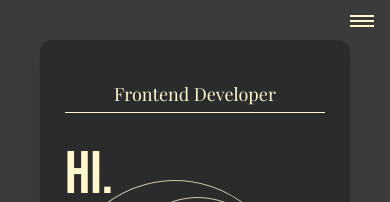
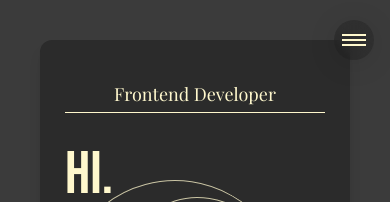
Before and after one commit to jorboare/portfolio2024, a React (Vite) app: page / in a window 390 px wide. Shown: the top 202 px of the page. Built offline with nearby package versions, Linux system fonts and the light colour scheme; a web font is replaced by a local one.

Commit message:
Navbar mobile added.

```diff
--- a/src/components/about/About.tsx
+++ b/src/components/about/About.tsx
@@ -6,29 +6,20 @@ const About = () => {
   return (
     <div
       id="about"
-      className=" relative grid grid-cols-12 grid-rows-2 gap-1 w-full sm:h-[400px] md:h-[500px] lg:h-[600px] pt-0 sm:pt-14 sm:mt-[0px] md:mt-[50px] lg:mt-[120px] sm:mb-5 md:mb-[0px] sm:border-t-[1px] sm:border-primary md:border-t-0 lg:border-t-0"
+      className=" relative grid w-full grid-cols-12 grid-rows-2 gap-1 pt-0 sm:mb-5 sm:mt-[0px] sm:h-[400px] sm:border-t-[1px] sm:border-primary sm:pt-14 md:mb-[0px] md:mt-[50px] md:h-[500px] md:border-t-0 lg:mt-[120px] lg:h-[600px] lg:border-t-0"
     >
-      <div className="row-span-2 sm:col-span-12 md:col-span-4 md:min-w-52 md:min-h-52">
+      <div className="row-span-2 sm:col-span-12 md:col-span-4 md:min-h-52 md:min-w-52">
         <img
-          className="fadeInRight sm:w-[150px] sm:h-[150px]  md:w-[250px] md:h-[250px] lg:w-[320px] lg:h-[320px] object-cover m-auto object-bottom rounded-full"
+          className="m-auto rounded-full object-cover  object-bottom fadeInRight sm:h-[150px] sm:w-[150px] md:h-[250px] md:w-[250px] lg:h-[320px] lg:w-[320px]"
           src={ProfileImg}
           alt="Profile image"
         />
-        {/* <ReactVivus
-          id="arrow"
-          option={{
-            file: Arrow,
-            animTimingFunction: "EASE-IN-OUT",
-            type: "oneByOne",
-            duration: 30,
-          }}
-        /> */}
       </div>
-      <div className="sm:col-span-12 md:col-span-8 z-50">
-        <h1 className="fadeInLeft transition-view col-span-12 sm:text-center md:text-right font-accent p-0 text-primary leading-[10rem] sm:text-5xl md:text-[150px]">
+      <div className="z-40 sm:col-span-12 md:col-span-8">
+        <h1 className="fadeInLeft transition-view col-span-12 p-0 font-accent leading-[10rem] text-primary sm:text-center sm:text-5xl md:text-right md:text-[120px] lg:text-[150px]">
           <span className="text-secondary">A</span>bout Me
         </h1>
-        <p className="fadeInLeft text-primary sm:text-lg md:text-2xl font-primary z-50 max-w-[700px] ml-auto">
+        <p className="fadeInLeft z-40 ml-auto max-w-[700px] font-primary text-primary sm:text-lg md:text-2xl">
           +3 years experienced front-end developer from Spain based in
           Amsterdam. Keeping up with beautiful visuals, great design and solid
           code.
@@ -36,10 +27,10 @@ const About = () => {
       </div>
       <img
         src={Arrow}
-        className="sm:hidden md:visible fadeInRight row-start-3 col-start-4 col-span-1 w-14 ml-auto"
+        className="col-span-1 col-start-4 row-start-3 ml-auto w-14 fadeInRight sm:hidden md:visible"
       />
-      <div className="sm:hidden md:visible row-start-3 col-span-5 col-start-5">
-        <p className="fadeInRight font-handwrite w-full m-0 p-0 ml-2 mt-8 text-primary text-3xl sm:hidden md:block ">
+      <div className="col-span-5 col-start-5 row-start-3 sm:hidden md:visible">
+        <p className="m-0 ml-2 mt-8 w-full p-0 font-handwrite text-3xl text-primary fadeInRight sm:hidden md:block ">
           I also love hiking, nature and sports!
         </p>
       </div>
--- a/src/components/hero/Hero.tsx
+++ b/src/components/hero/Hero.tsx
@@ -30,19 +30,19 @@ const Hero = () => {
 
   return (
     <div>
-      <h3 className="text-primary text-lg m-0 p-0 w-full text-center">
+      <h3 className="m-0 w-full p-0 text-center text-lg text-primary">
         Frontend Developer
       </h3>
       <div
         className={`${
           show ? "w-full opacity-100" : "w-0 opacity-0"
-        } h-[1px] w-full m-auto bg-primary mb-8 mt-1 transition-all duration-500`}
+        } m-auto mb-8 mt-1 h-[1px] w-full bg-primary transition-all duration-500`}
       />
-      <div className="w-full sm:h-[180px] md:h-[400px] lg:h-[500px] relative overflow-hidden z-50">
-        <h1 className="text-[200px] font-accent p-0 m-0 text-primary z-30 leading-[10rem] sm:text-6xl md:text-[150px] lg:text-[200px]">
-          Hi. <span className="block m-0 p-0">I'm Jordi.</span>
+      <div className="relative z-40 w-full overflow-hidden sm:h-[180px] md:h-[400px] lg:h-[500px]">
+        <h1 className="z-30 m-0 p-0 font-accent text-[200px] leading-[10rem] text-primary sm:text-6xl md:text-[150px] lg:text-[200px]">
+          Hi. <span className="m-0 block p-0">I'm Jordi.</span>
         </h1>
-        <h2 className="font-primary p-0 m-0 text-primary z-30 sm:text-1xl md:text-[50px] lg:text-[70px]">
+        <h2 className="sm:text-1xl z-30 m-0 p-0 font-primary text-primary md:text-[50px] lg:text-[70px]">
           I build things for the{" "}
           <span id="webSpan" className="md:text-[48px] lg:text-[68px]">
             web
--- a/src/layout/navbar/Navbar.tsx
+++ b/src/layout/navbar/Navbar.tsx
@@ -6,6 +6,7 @@ import { Link } from "react-scroll";
 const Navbar = () => {
   const [isSticky, setIsSticky] = useState(false);
   const [mobile, setMobile] = useState(window.innerWidth < 760);
+  const [openMenu, setOpenMenu] = useState(false);
   const navBarRef = useRef(null);
 
   useEffect(() => {
@@ -23,22 +24,31 @@ const Navbar = () => {
     checkPosition();
   }, []);
 
+  const handleClick = (state: boolean) => {
+    setOpenMenu(state);
+  };
+
   return (
     <>
       <div
         ref={navBarRef}
         className={`${
           mobile
-            ? "fixed top-5 right-4 "
+            ? "fixed right-4 top-5 "
             : isSticky
-            ? "fixed top-0 left-1/2 -translate-x-1/2 py-2 bg-custom mt-2 rounded-3xl border-b-0"
-            : "absolute sm:top-[357px] md:top-[537px] lg:top-[650px] border-b left-1/2 -translate-x-1/2 py-3"
-        } border-primary md:w-[80%] lg:w-[80%] transition-noTransform z-50`}
+              ? "fixed left-1/2 top-0 mt-2 -translate-x-1/2 rounded-3xl border-b-0 py-2 bg-custom"
+              : "absolute left-1/2 -translate-x-1/2 border-b py-3 sm:top-[357px] md:top-[537px] lg:top-[650px]"
+        } z-50 border-primary transition-noTransform md:w-[80%] lg:w-[80%]`}
       >
         {mobile ? (
-          <div className="w-6 h-[2px] bg-primary  after:absolute after:top-[5px] after:w-6 after:h-[2px] after:bg-primary before:absolute before:-top-[5px] before:w-6 before:h-[2px] before:bg-primary cursor-pointer" />
+          <div
+            className="relative h-10 w-10 cursor-pointer rounded-full bg-custom"
+            onClick={() => handleClick(!openMenu)}
+          >
+            <div className="absolute left-1/2 top-1/2 h-[2px] w-6 -translate-x-1/2 -translate-y-1/2 cursor-pointer  bg-primary before:absolute before:-top-[5px] before:h-[2px] before:w-6 before:bg-primary after:absolute after:top-[5px] after:h-[2px] after:w-6 after:bg-primary" />
+          </div>
         ) : (
-          <ul className="flex gap-2 justify-center text-primary">
+          <ul className="flex justify-center gap-2 text-primary">
             <li>
               <Link
                 activeClass="active"
@@ -111,6 +121,84 @@ const Navbar = () => {
           </ul>
         )}
       </div>
+      {mobile && (
+        <div
+          className={`${openMenu ? "max-h-[500px] p-5" : "h-0"} fixed left-1/2 top-0 z-[49] w-full -translate-x-1/2 transition-all bg-custom`}
+        >
+          <ul className="flex flex-col items-center justify-center gap-2 text-primary ">
+            <li className="inline">
+              <Link
+                activeClass="active"
+                to="home"
+                spy={true}
+                smooth={true}
+                offset={-30}
+                duration={500}
+                className="cursor-pointer"
+                onSetActive={() => handleClick(false)}
+              >
+                Home
+              </Link>
+            </li>
+            <li>
+              <Link
+                activeClass="active"
+                to="about"
+                spy={true}
+                smooth={true}
+                offset={-30}
+                duration={500}
+                className="cursor-pointer"
+                onSetActive={() => handleClick(false)}
+              >
+                About me
+              </Link>
+            </li>
+            <li>
+              <Link
+                activeClass="active"
+                to="experience"
+                spy={true}
+                smooth={true}
+                offset={-70}
+                duration={500}
+                className="cursor-pointer"
+                onSetActive={() => handleClick(false)}
+              >
+                Experience
+              </Link>
+            </li>
+            <li>
+              <Link
+                activeClass="active"
+                to="projects"
+                spy={true}
+                smooth={true}
+                offset={-70}
+                duration={500}
+                className="cursor-pointer"
+                onSetActive={() => handleClick(false)}
+              >
+                Projects
+              </Link>
+            </li>
+            <li>
+              <Link
+                activeClass="active"
+                to="contact"
+                spy={true}
+                smooth={true}
+                offset={-70}
+                duration={500}
+                className="cursor-pointer"
+                onSetActive={() => handleClick(false)}
+              >
+                Contact
+              </Link>
+            </li>
+          </ul>
+        </div>
+      )}
     </>
   );
 };
--- a/src/utils/experienceCard/ExperienceCard.tsx
+++ b/src/utils/experienceCard/ExperienceCard.tsx
@@ -15,7 +15,7 @@ const ExperienceCard: React.FC<CardProps> = (props) => {
 
   useEffect(() => {
     const updatePosition = () => {
-      if (window.innerWidth < 768) {
+      if (window.innerWidth < 760) {
         setPos("right");
       } else {
         setPos(index % 2 ? "left" : "right");
@@ -33,25 +33,25 @@ const ExperienceCard: React.FC<CardProps> = (props) => {
 
   return (
     <>
-      <div className="grid grid-cols-2 grid-rows-1 text-primary sm:gap-3 md:gap-1 mb-2">
+      <div className="mb-2 grid grid-cols-2 grid-rows-1 text-primary sm:gap-3 md:gap-1">
         <div
           className={`${
             pos === "right"
-              ? "sm:col-start-1 md:col-start-2 sm:col-span-2 md:col-span-1 mr-auto ml-3"
+              ? "ml-3 mr-auto sm:col-span-2 sm:col-start-1 md:col-span-1 md:col-start-2"
               : "col-start-1 ml-auto mr-3 text-right"
-          } relative z-40 w-auto p-4 border-[3px] border-secondaryBg rounded-lg bg-opacity-10 bg-white experienceEl verticalRotate`}
+          } experienceEl relative z-40 w-auto rounded-lg border-[3px] border-secondaryBg bg-white bg-opacity-10 p-4 verticalRotate`}
         >
           <div
             className={`${
               pos === "right" ? "left-[-15px]" : "right-[-15px]"
-            } absolute top-1/2 -translate-y-1/2 w-3 h-[4px] bg-primary ${
+            } absolute top-1/2 h-[4px] w-3 -translate-y-1/2 bg-primary ${
               "line" + index
             }`}
           ></div>
           <p className="font-accent text-3xl opacity-75">{year}</p>
           <h4
             className={`${
-              subtitle ? "opacity-75 text-xl" : "text-3xl"
+              subtitle ? "text-xl opacity-75" : "text-3xl"
             } font-accent`}
           >
             {title}
@@ -70,7 +70,7 @@ const ExperienceCard: React.FC<CardProps> = (props) => {
             <img
               src={icon}
               alt="Airplane Icon"
-              className="absolute top-1/2 left-[-70px] -translate-y-1/2 w-10 sm:invisible md:visible"
+              className="absolute left-[-70px] top-1/2 w-10 -translate-y-1/2 sm:invisible md:visible"
             />
           )}
         </div>
```
